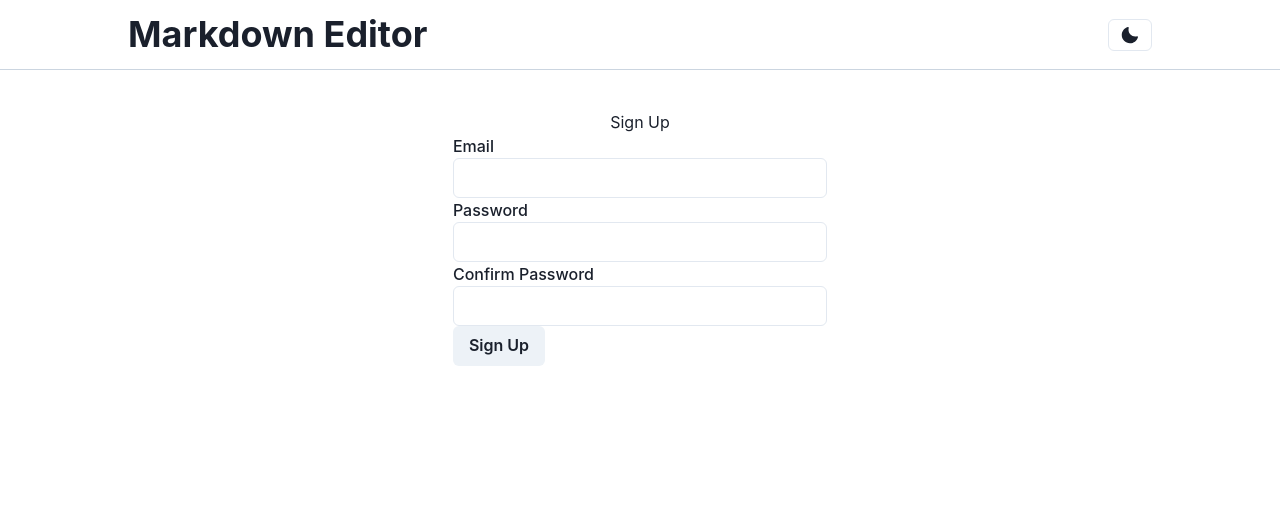
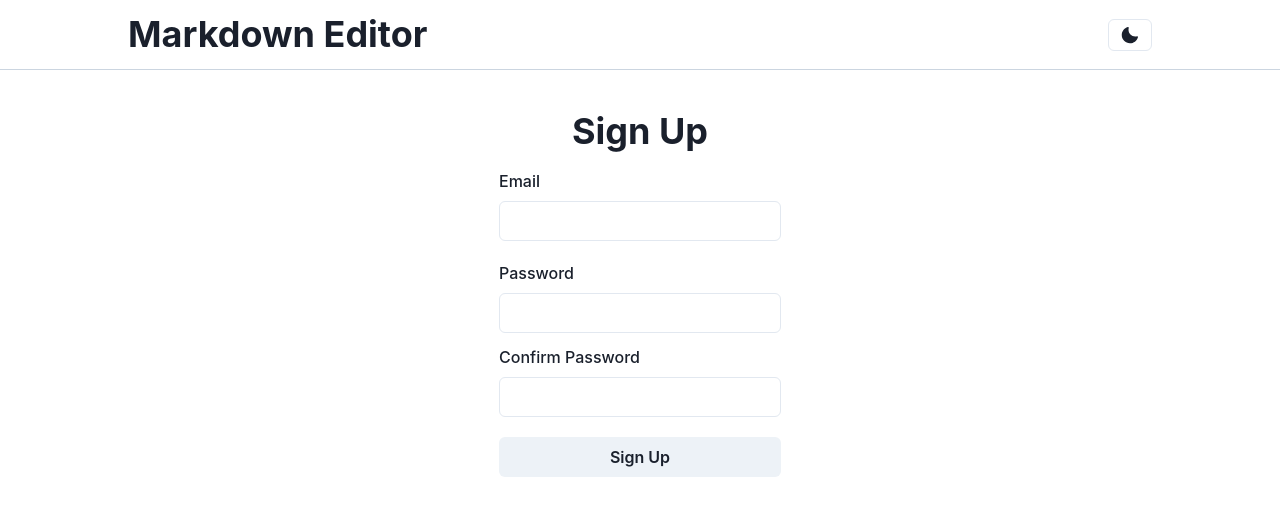
Before and after one commit to nronzel/markdown-editor, a React (Vite) app: page /signup in a window 1280 px wide. Shown: the top 516 px of the page. Built offline with nearby package versions, Linux system fonts and the light colour scheme; no server answers.

Commit message:
refactor: style

```diff
--- a/src/pages/signup.jsx
+++ b/src/pages/signup.jsx
@@ -2,10 +2,9 @@ import {
   Box,
   Button,
   Flex,
-  FormControl,
   FormLabel,
+  Heading,
   Input,
-  Text,
 } from "@chakra-ui/react";
 import React, { useState } from "react";
 import Header from "../components/Header";
@@ -58,39 +57,34 @@ const Signup = () => {
   };
 
   return (
-    <>
+    <Flex direction="column" alignItems="center">
       <Header />
-      <Flex direction="column" alignItems="center" mt={10}>
-        <Flex direction="column" gap={5}>
-          <FormControl>
-            <Text textAlign="center">Sign Up</Text>
+      <Flex direction="column" mt={10}>
+          <Heading textAlign="center" mb={4} >Sign Up</Heading>
           {error && <Box className="auth_error">{error}</Box>}
           <FormLabel>Email</FormLabel>
           <Input
-              mt={-3}
             type="email"
             required={true}
             onChange={(e) => setEmail(e.target.value)}
+            mb={5}
           />
           <FormLabel>Password</FormLabel>
           <Input
-              mt={-3}
             type="password"
             required={true}
             onChange={(e) => setPassword(e.target.value)}
+            mb={3}
           />
           <FormLabel>Confirm Password</FormLabel>
           <Input
-              mt={-3}
             type="password"
             required={true}
             onChange={(e) => setConfirmPassword(e.target.value)}
           />
-            <Button onClick={createAccount}>Sign Up</Button>
-          </FormControl>
+          <Button mt={5} onClick={createAccount}>Sign Up</Button>
       </Flex>
     </Flex>
-    </>
   );
 };
 
```
Lines whose indentation alone changed are shown as unchanged.
